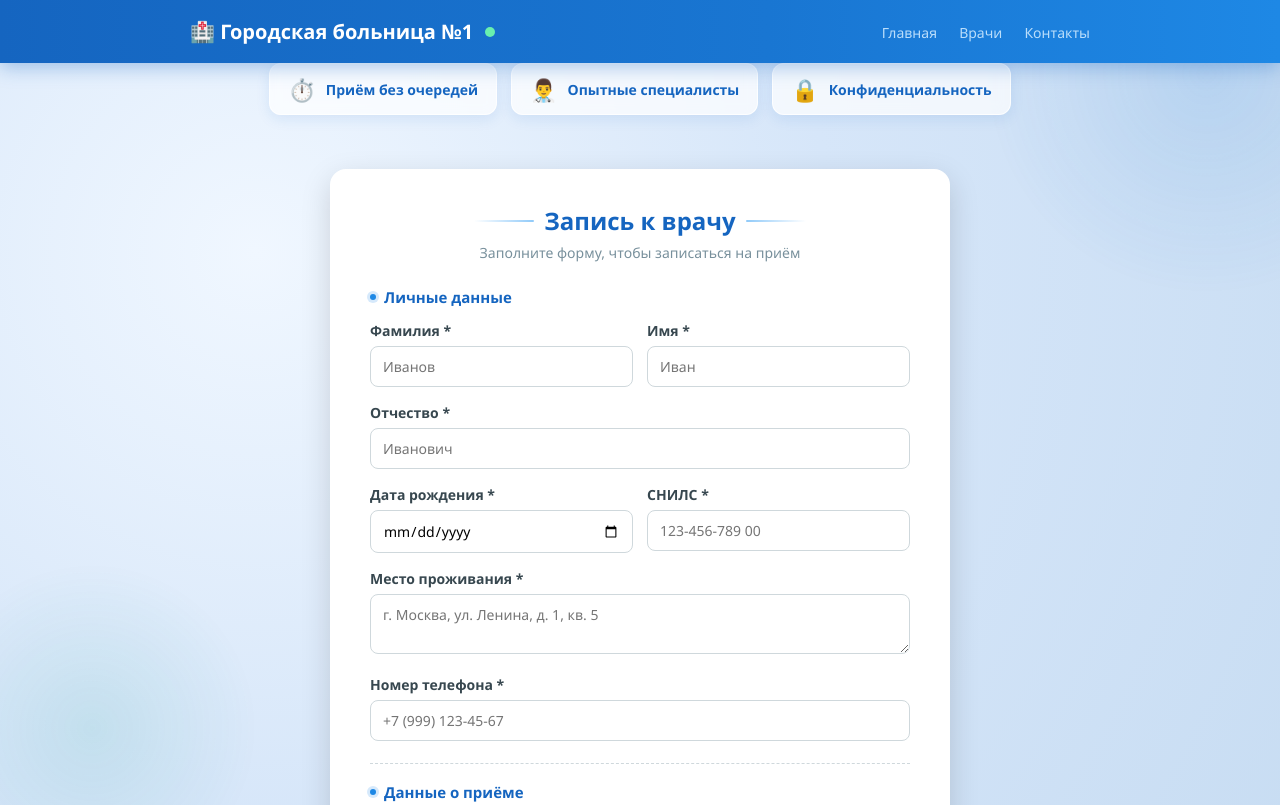
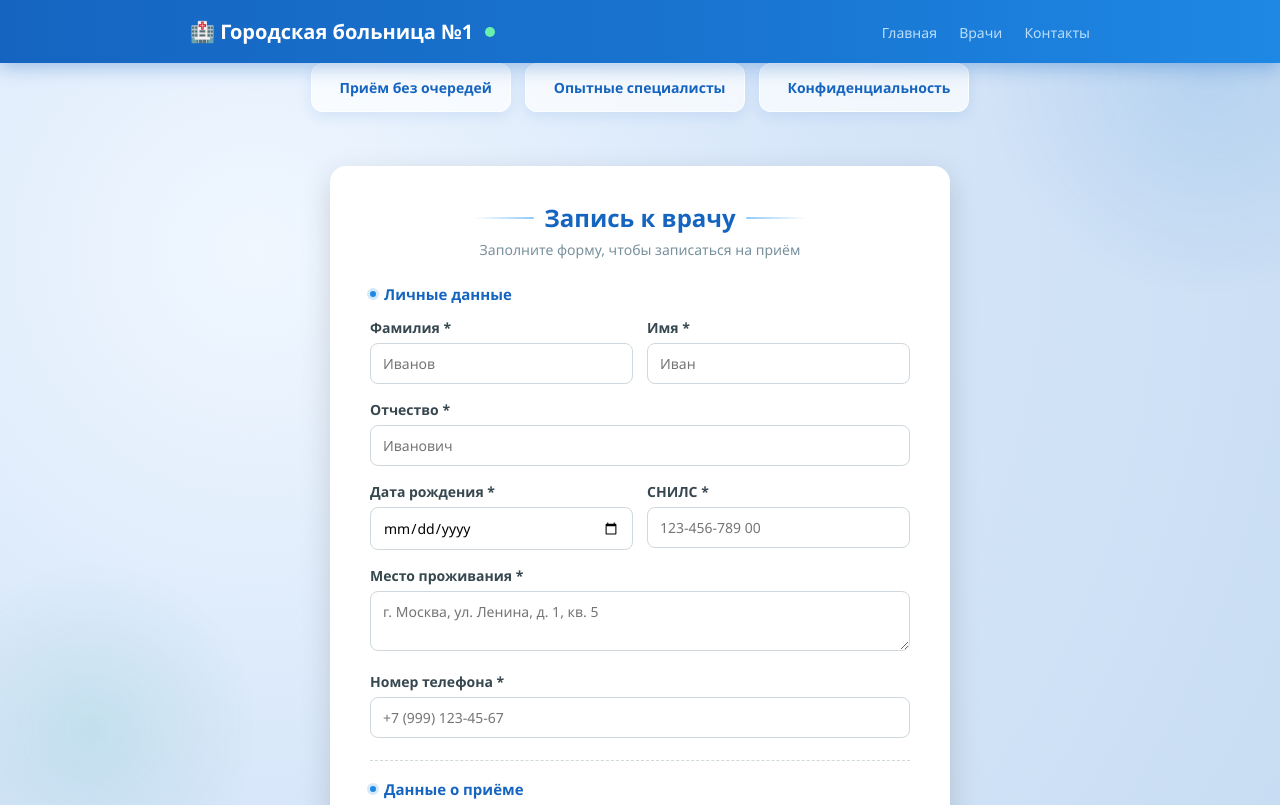
Before and after one commit to annaaaa23111/hospital1, a plain HTML site: page index.html in a window 1280 px wide. Shown: the top 805 px of the page. Drawn offline with Linux system fonts and the light colour scheme.

Commit message:
index.html

```diff
--- a/index.html
+++ b/index.html
@@ -20,9 +20,9 @@
   </header>
 
   <div class="features">
-    <div class="feature"><span class="icon">⏱️</span> Приём без очередей</div>
-    <div class="feature"><span class="icon">👨‍⚕️</span> Опытные специалисты</div>
-    <div class="feature"><span class="icon">🔒</span> Конфиденциальность</div>
+    <div class="feature"><span class="icon"></span> Приём без очередей</div>
+    <div class="feature"><span class="icon"></span> Опытные специалисты</div>
+    <div class="feature"><span class="icon"></span> Конфиденциальность</div>
   </div>
 
   <main>
```
